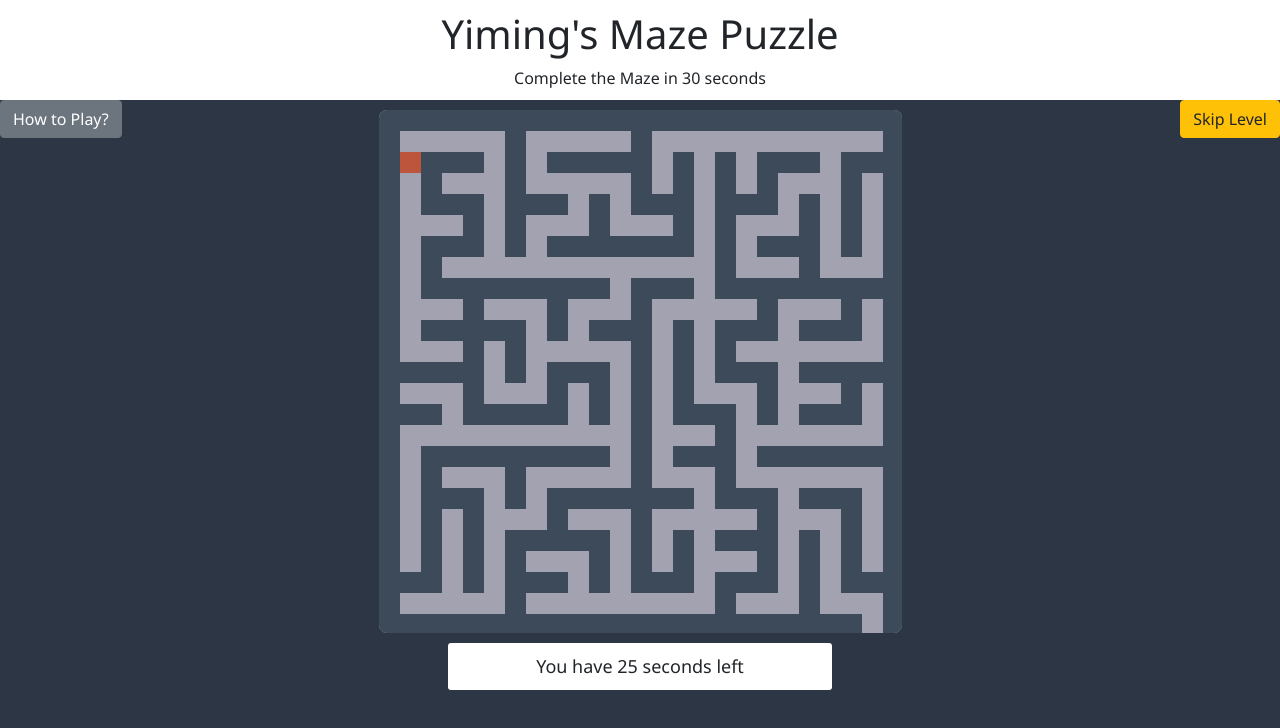
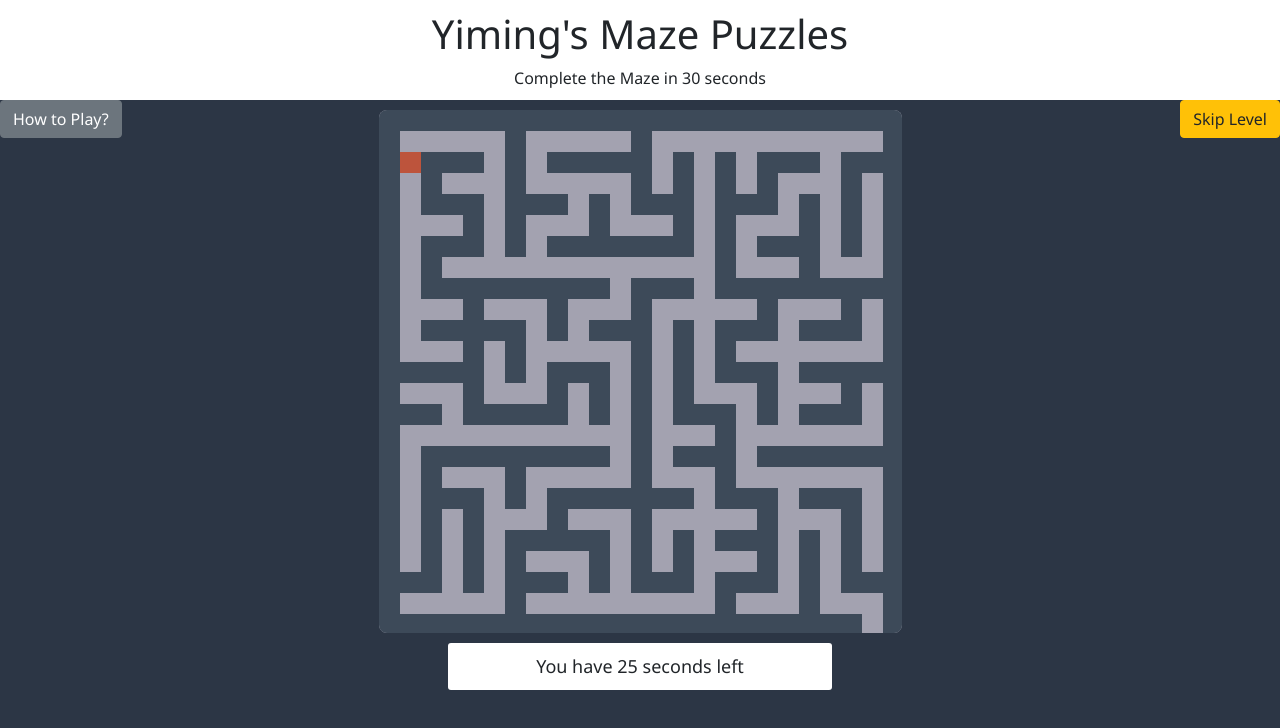
Before and after one commit to notyiming/Maze-Puzzles, a plain HTML site: page index.html in a window 1280 px wide. Drawn offline with nearby package versions, Linux system fonts and the light colour scheme.

Commit message:
Corrected typo

```diff
--- a/index.html
+++ b/index.html
@@ -19,7 +19,7 @@
 <body>
 	<div id="wrapper" style="margin-left:auto; margin-right:auto;">
 		<div class="header">
-        	<h1>Yiming's Maze Puzzle</h1>
+        	<h1>Yiming's Maze Puzzles</h1>
         	<p style="margin-bottom: 0">Complete the Maze in <span id="timeLimit"></span> seconds</p>
         </div>
         <button type="button" class="btn btn-secondary helpBtn" data-toggle="modal" data-target="#controls">
```
